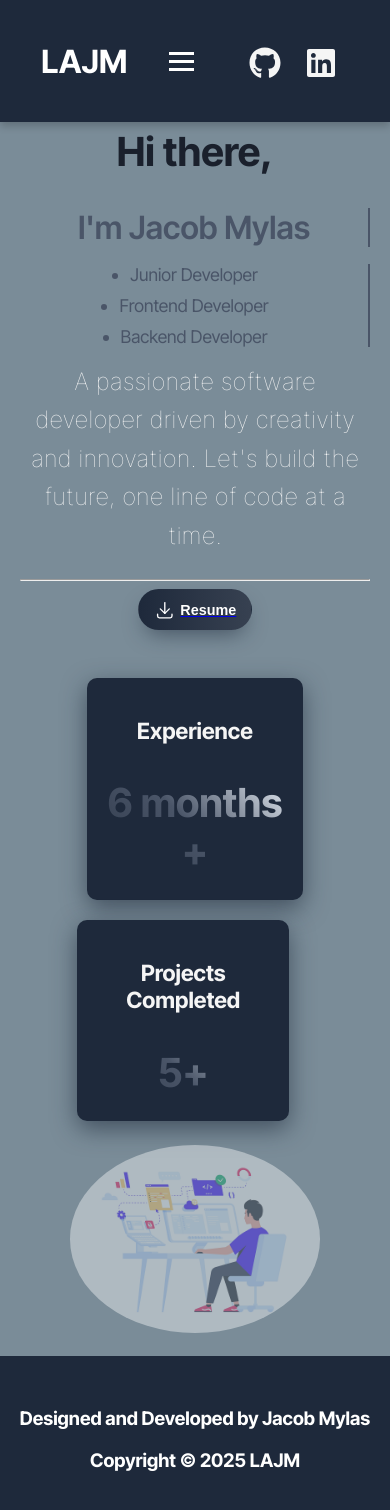
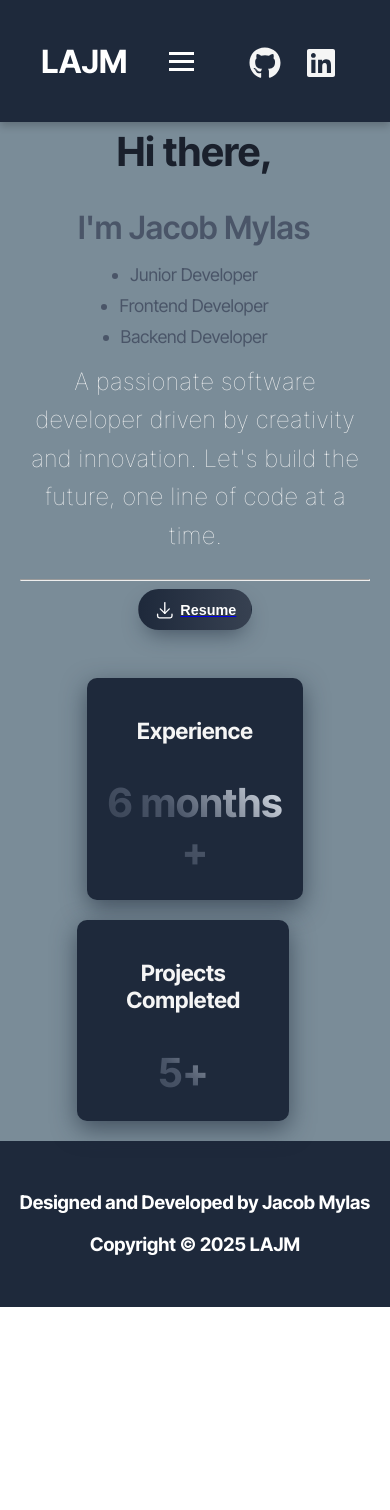
Before and after one commit to MylasJacob123/PORTFOLIO-WEBSITE, a React (Create React App) app: page / in a window 390 px wide. Shown: the top 1510 px of the page. After the commit the page ends 1307 px from the top, so only its background shows below. Built offline with nearby package versions, Linux system fonts and the light colour scheme.

Commit message:
Hide image on smaller screens

```diff
--- a/src/components/CoverPage.css
+++ b/src/components/CoverPage.css
@@ -301,9 +301,8 @@
     gap: 1.5rem;
   }
 
-  .hero-img img {
-    max-width: 300px;
-    height: auto;
+  .hero-img {
+    display: none;
   }
 
   .btn-container {
@@ -325,9 +324,8 @@
     width: 100%;
   }
 
-  .hero-img img {
-    max-width: 250px;
-    height: auto;
+  .hero-img {
+    display: none;
   }
 
   .animated-text h1 {
```
